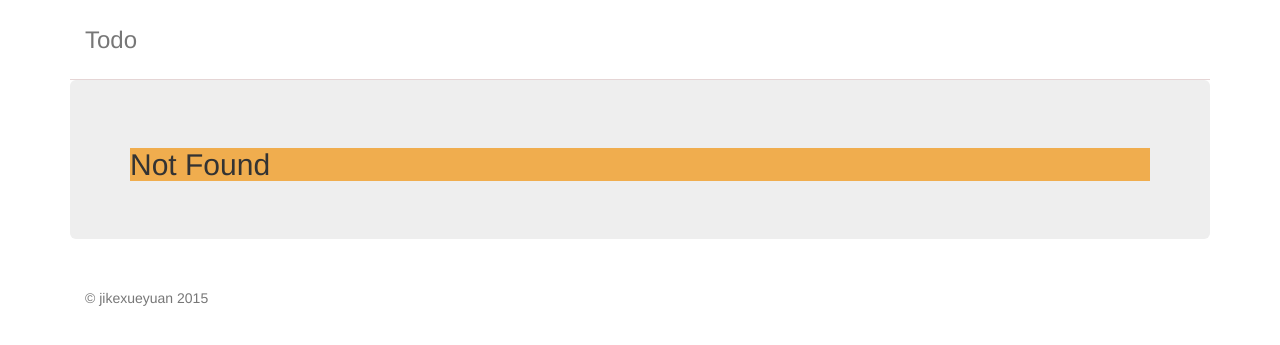
After one commit to linanster/files_bak, a Flask app: page /done/1 in a window 1280 px wide. The commit adds this page. Shown: the top 345 px of the page. Run offline with Flask 2, Linux system fonts and the light colour scheme; data that the repository does not hold is empty; some libraries are stand-ins or nearby versions.

Commit message:
flask-todo: finished

```diff
--- /dev/null
+++ b/flask-todo/app/templates/404.html
@@ -0,0 +1,4 @@
+{% extends "base.html" %}
+{% block  content %}
+    <h2 class="label-warning">Not Found</h2>
+{% endblock %}
--- a/flask-todo/app/templates/base.html
+++ b/flask-todo/app/templates/base.html
@@ -9,7 +9,7 @@
 <body>
     <div class="container">
         <div class="header clearfix">
-            <h3 class=text-muted>Todo</h3>
+            <h3 class="text-muted">Todo</h3>
         </div>
 
         <div class="jumbotron">
--- a/flask-todo/app/views.py
+++ b/flask-todo/app/views.py
@@ -25,3 +25,31 @@ def add():
         todo.save()
     todos = Todo.query.order_by(desc(Todo.time)).all()
     return render_template('index.html', todos=todos, form=form)
+
+@app.route('/done/<string:todo_id>')
+def done(todo_id):
+    form = TodoForm()
+    todo = Todo.query.get_or_404(todo_id)
+    todo.status = 1
+    todos = Todo.query.order_by(desc(Todo.time)).all()
+    return render_template('index.html', todos=todos, form=form)
+
+@app.route('/undone/<string:todo_id>')
+def undone(todo_id):
+    form = TodoForm()
+    todo = Todo.query.get_or_404(todo_id)
+    todo.status = 0
+    todos = Todo.query.order_by(desc(Todo.time)).all()
+    return render_template('index.html', todos=todos, form=form)
+
+@app.route('/delete/<string:todo_id>')
+def delete(todo_id):
+    form = TodoForm()
+    todo = Todo.query.get_or_404(todo_id)
+    todo.delete()
+    todos = Todo.query.order_by(desc(Todo.time)).all()
+    return render_template('index.html', todos=todos, form=form)
+
+@app.errorhandler(404)
+def not_found(error):
+    return render_template('404.html')
--- a/flask-todo/config.py
+++ b/flask-todo/config.py
@@ -1,6 +1,7 @@
 SECRET_KEY = "youdonotknowme"
 SQLALCHEMY_TRACK_MODIFICATIONS = False
 # DEBUG = False
+WTF_CSRF_ENABLED = False
 
 SQLALCHEMY_BINDS = {
     'sqlite_todo': 'sqlite:///../sqlite/todo.sqlite3',
```
Also changed, not shown: flask-todo/app/templates/index.html (+15 -2 lines), flask-todo/manage.py (+7 -1 lines), flask-todo/tests/memo.txt (added, +46 -0 lines), flask-todo/tests/test_todo.py (added, +26 -0 lines), flask-todo/readme.md (added), flask-todo/tests/__init__.py (added), 1 other file.
